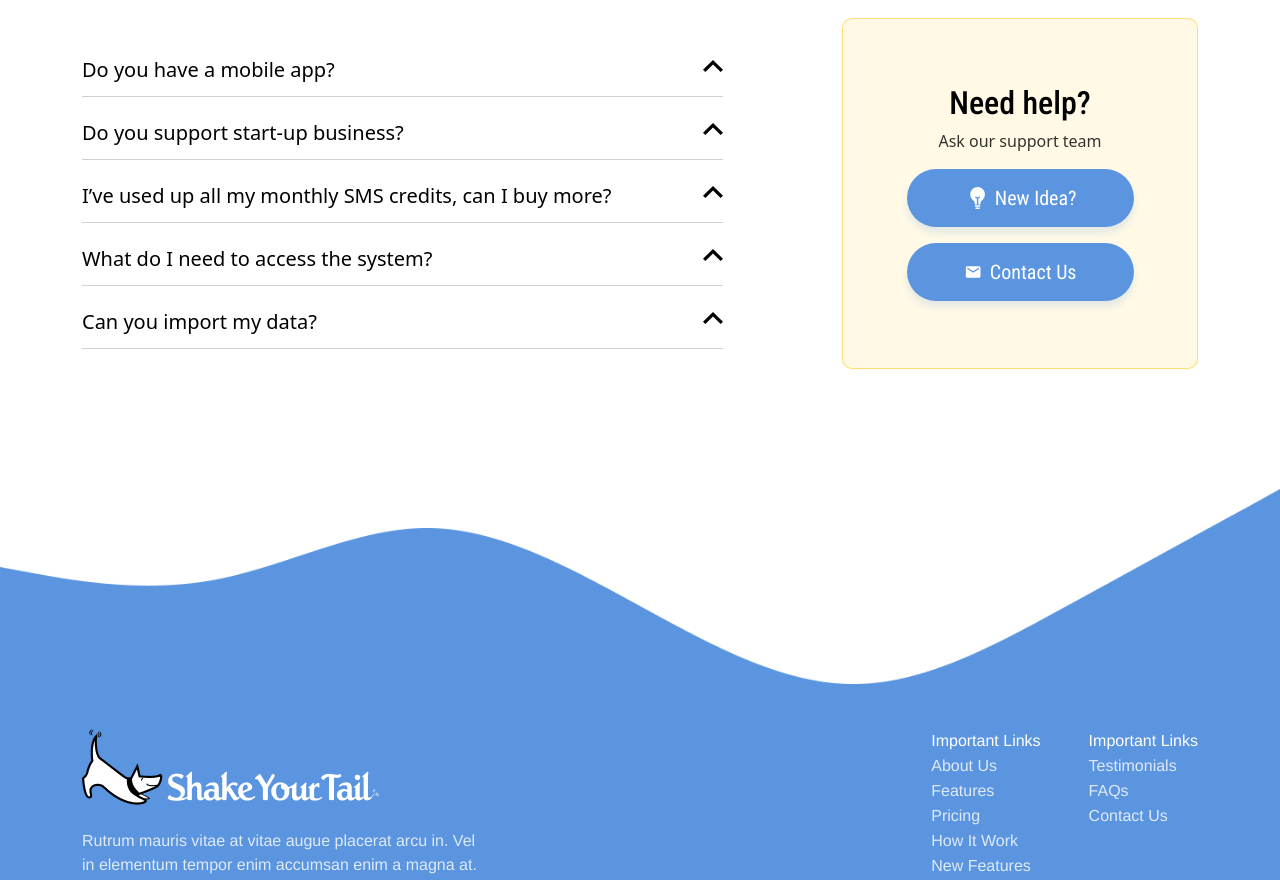
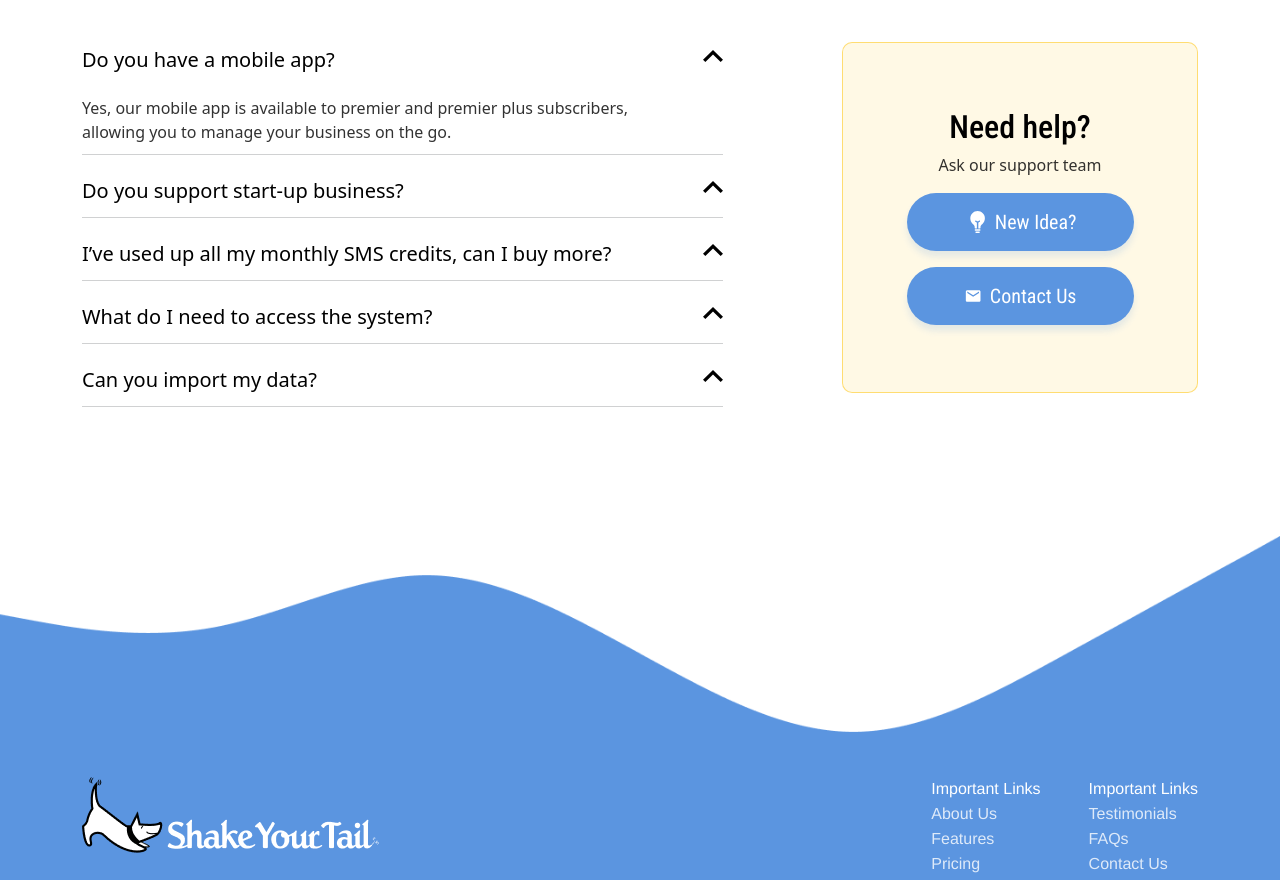
Before and after one commit to khushi303/shakeyourtail, a React (Create React App) app: page / in a window 1280 px wide. Shown: the part 7198-8078 px from the top of the page. Built offline with nearby package versions, Linux system fonts and the light colour scheme; a web font is replaced by a local one.

Commit message:
change in accordian

```diff
--- a/src/components/Faqsec.jsx
+++ b/src/components/Faqsec.jsx
@@ -35,7 +35,7 @@ const Faqsec = () => {
                                 </h2>
                                 <div
                                     id="flush-collapseOne"
-                                    className="accordion-collapse collapse ff-Neue fw-light fs_md text-black mw_596 op_08"
+                                    className="accordion-collapse collapse show ff-Neue fw-light fs_md text-black mw_596 op_08"
                                     data-bs-parent="#accordionFlushExample"
                                 >
                                     <div className="accordion-body">
```
